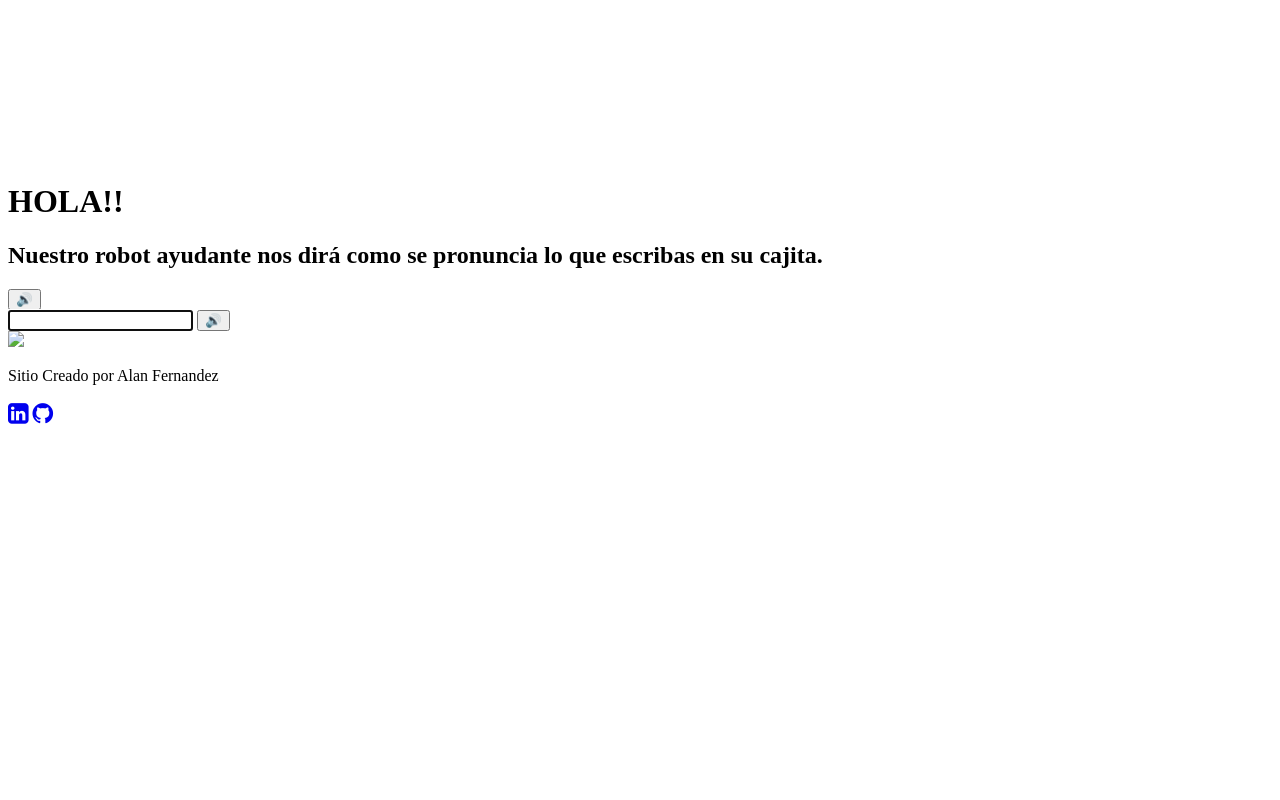
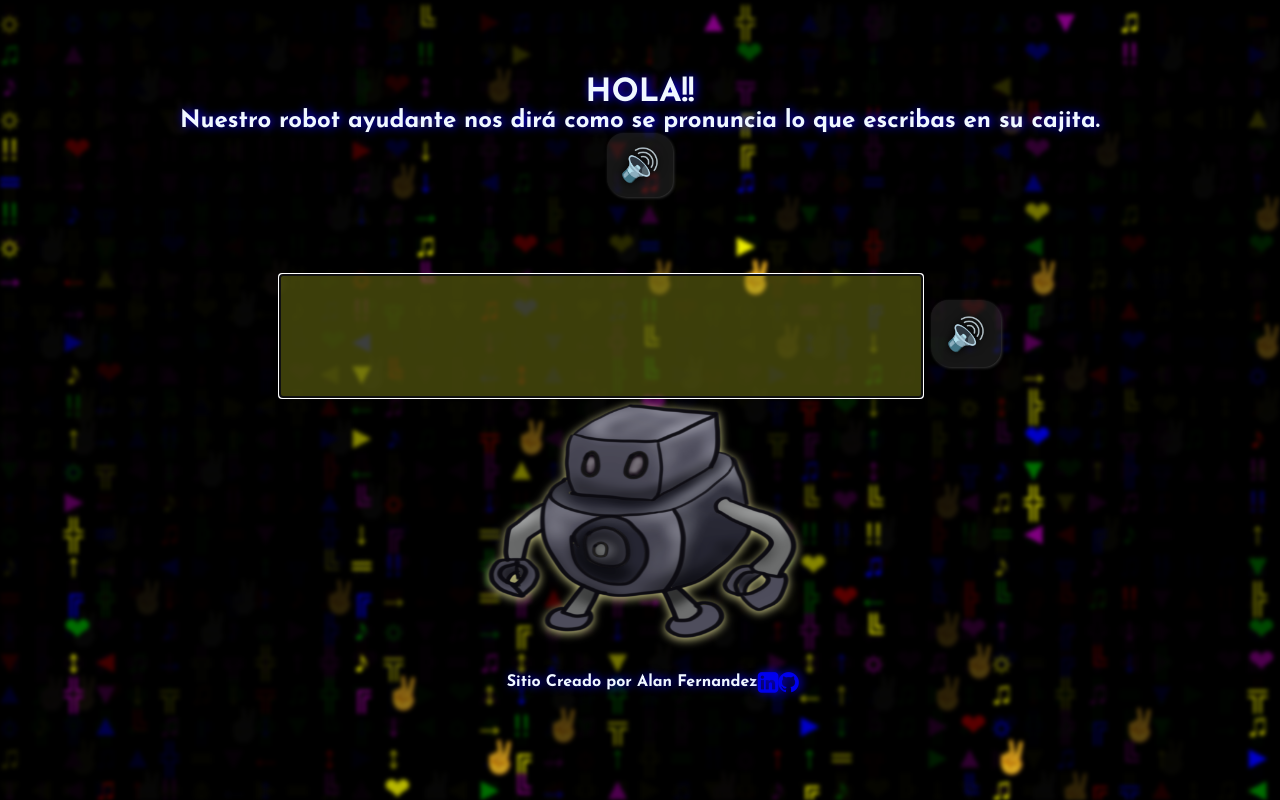
Before and after one commit to AF-93/cspb, a plain HTML site: page index.html in a window 1280 px wide. Drawn offline with Linux system fonts and the light colour scheme; the site is published under a folder, as on GitHub Pages, so addresses that start at the root find nothing.

Commit message:
Update index.html
arreglando error de tipeo.

```diff
--- a/index.html
+++ b/index.html
@@ -4,8 +4,8 @@
     <meta charset="UTF-8">
     <meta http-equiv="X-UA-Compatible" content="IE=edge">
     <meta name="viewport" content="width=device-width, initial-scale=1.0">
-    <link rel="stylesheet" href="/estilos/estilos.css">
-    <link rel="stylesheet" href="/estilos/mobile.css">
+    <link rel="stylesheet" href="./estilos/estilos.css">
+    <link rel="stylesheet" href="./estilos/mobile.css">
     <link rel="preconnect" href="https://fonts.googleapis.com">
     <link rel="preconnect" href="https://fonts.gstatic.com" crossorigin>
     <link href="https://fonts.googleapis.com/css2?family=Josefin+Sans:wght@700&display=swap" rel="stylesheet">
@@ -26,11 +26,11 @@
             <input type="button" id="boton" onclick="leer()" value="🔊" class="boton">
         </div>
         <div class="robot">
-            <img src="/assets/bot.png" id="bot">
+            <img src="./assets/bot.png" id="bot">
         </div>
     </div>
-    <script src="/js/app.js"></script>
-    <script src="/js/fondomatrix.js"></script>
+    <script src="./js/app.js"></script>
+    <script src="./js/fondomatrix.js"></script>
 </body>
 <footer class="footer">
     <div id="footer">
```
